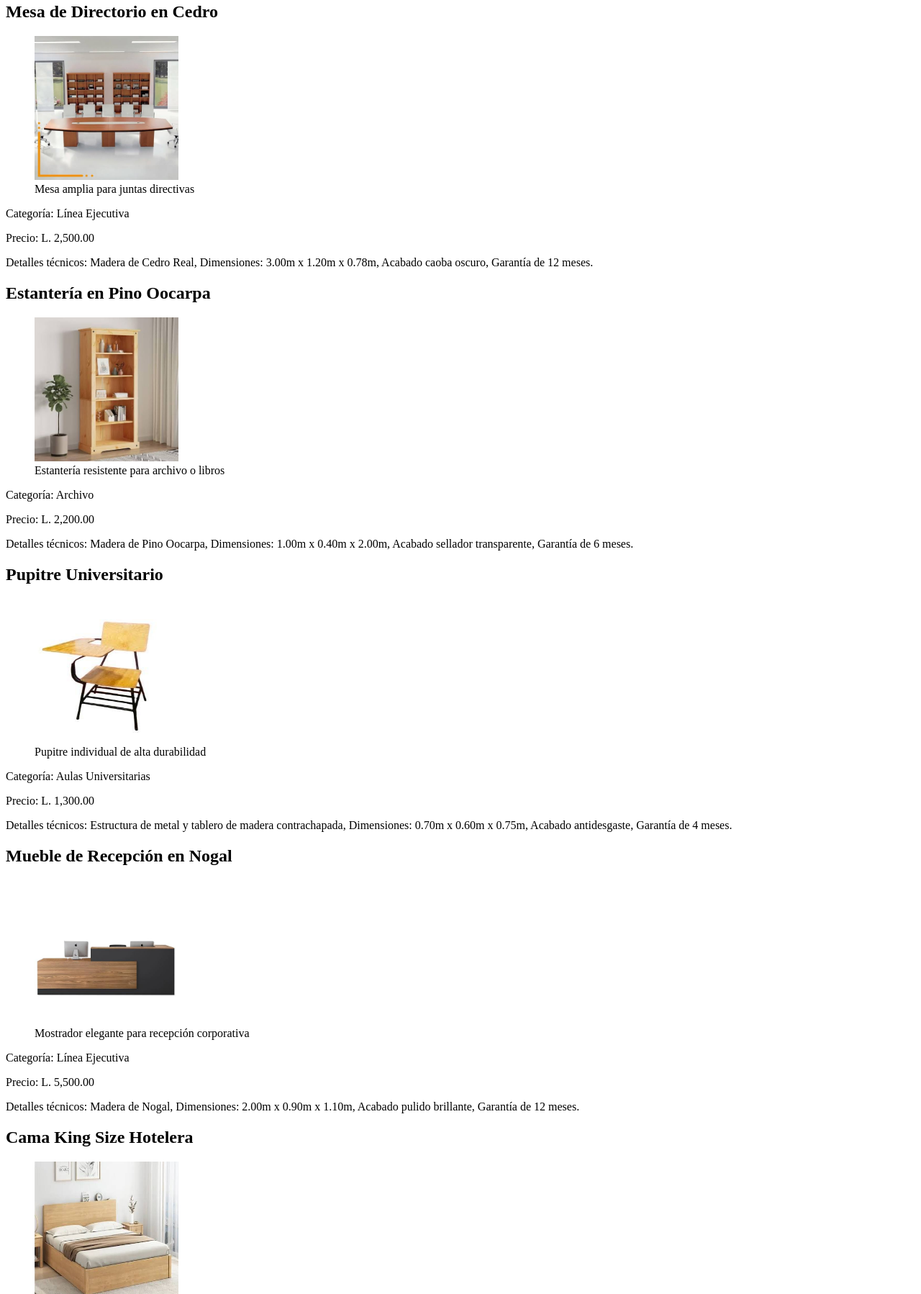
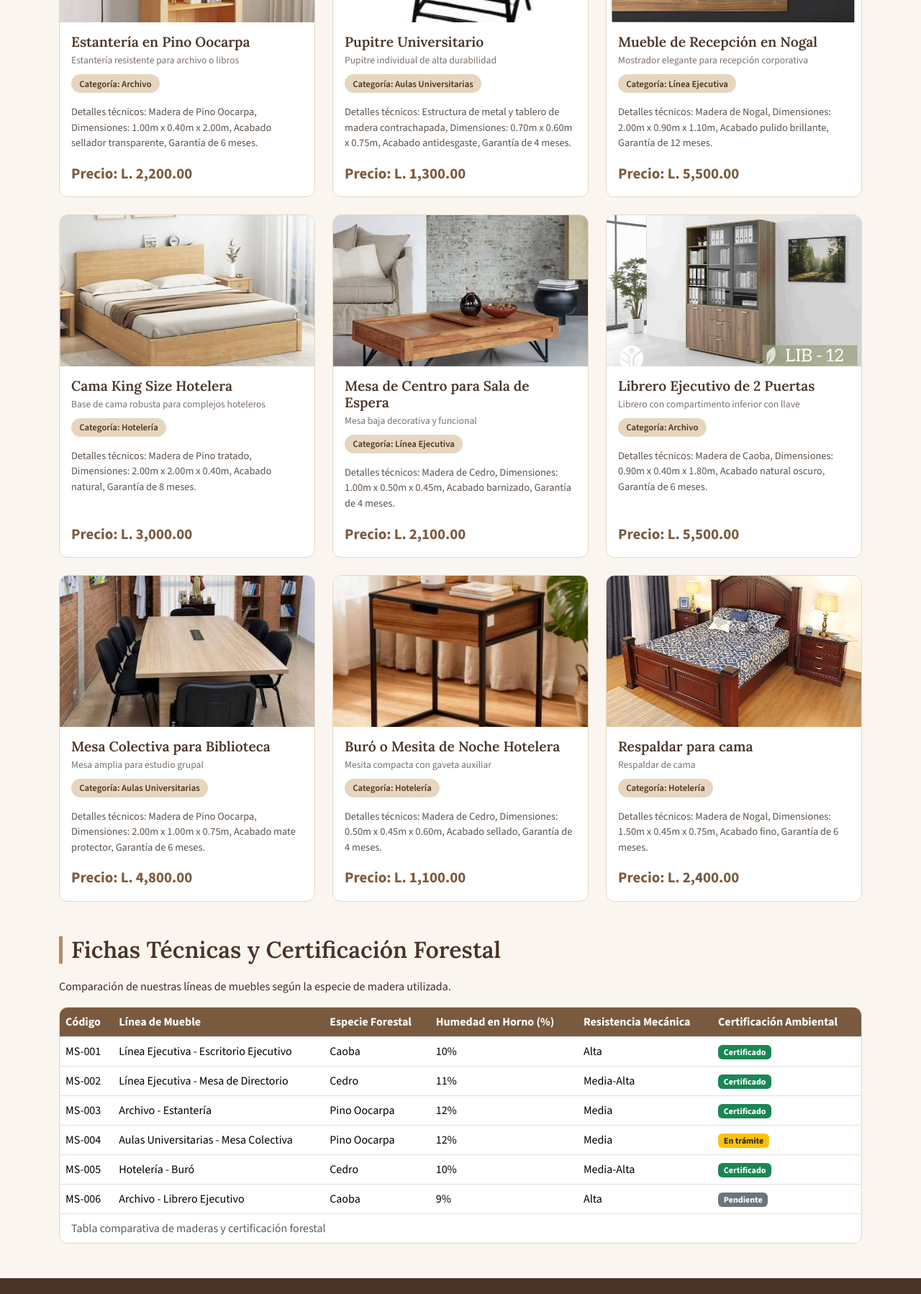
Before and after one commit to Marifer2922/Examen1, a plain HTML site: page Catalogo.html in a window 1280 px wide. Shown: the part 1002-2800 px from the top of the page at 72% size. Drawn offline with nearby package versions, Linux system fonts and the light colour scheme.

Commit message:
Archivo catalogos con estilos

```diff
--- a/Catalogo.html
+++ b/Catalogo.html
@@ -4,177 +4,179 @@
     <meta charset="UTF-8">
     <meta name="viewport" content="width=device-width, initial-scale=1.0">
     <title>Catálogo - Mueblesig Honduras</title>
+    <link rel="preconnect" href="https://fonts.googleapis.com">
+    <link href="https://fonts.googleapis.com/css2?family=Lora:wght@600;700&family=Source+Sans+3:wght@400;600;700&display=swap" rel="stylesheet">
+    <link href="https://cdn.jsdelivr.net/npm/bootstrap@5.3.3/dist/css/bootstrap.min.css" rel="stylesheet">
+    <link href="https://cdn.jsdelivr.net/npm/bootstrap-icons@1.11.3/font/bootstrap-icons.min.css" rel="stylesheet">
+    <link href="css/estilos.css" rel="stylesheet">
 </head>
 <body>
     <header>
+        <p class="barra-superior"><i class="bi bi-telephone-fill"></i> Teléfonos de atención al cliente: 2234-5678 / 2232-4578 | <i class="bi bi-clock-fill"></i> Horarios de nuestro taller: Lunes a Viernes 9am - 5pm</p>
 
-        <nav>
-            <ul>
-                <li><a href="index.html">Inicio</a></li>
-                <li><a href="Catalogo.html">Catálogo</a></li>
-                <li><a href="LotesEspeciales.html">Lotes Especiales</a></li>
-                <li><a href="Licitaciones.html">Licitaciones</a></li>
-                <li><a href="Contacto.html">Contacto</a></li>
-            </ul>
+        <nav class="navbar navbar-expand-lg menu-principal">
+            <a class="navbar-brand" href="index.html"><img src="img/logo.jfif" alt="Logo de Mueblesig Honduras" width="45" height="45"> Mueblesig Honduras</a>
+            <button class="navbar-toggler" type="button" data-bs-toggle="collapse" data-bs-target="#menu" aria-controls="menu" aria-expanded="false" aria-label="Abrir menú">
+                <span class="navbar-toggler-icon"></span>
+            </button>
+            <div class="collapse navbar-collapse" id="menu">
+                <ul class="navbar-nav ms-auto">
+                    <li class="nav-item"><a class="nav-link" href="index.html">Inicio</a></li>
+                    <li class="nav-item"><a class="nav-link active" href="Catalogo.html">Catálogo</a></li>
+                    <li class="nav-item"><a class="nav-link" href="LotesEspeciales.html">Lotes Especiales</a></li>
+                    <li class="nav-item"><a class="nav-link" href="Licitaciones.html">Licitaciones</a></li>
+                    <li class="nav-item"><a class="nav-link" href="Contacto.html">Contacto</a></li>
+                </ul>
+                <a href="https://wa.me/50422345678" class="btn btn-whatsapp ms-lg-3"><i class="bi bi-whatsapp"></i> Cotizar Lote por WhatsApp</a>
+            </div>
         </nav>
 
-        <h1>Nuestro Catálogo</h1>
-        <p>Inventario completo para oficinas, universidades, hoteles y proyectos corporativos.</p>
+        <h1 class="titulo-pagina">Nuestro Catálogo</h1>
+        <p class="subtitulo-pagina">Inventario completo para oficinas, universidades, hoteles y proyectos corporativos.</p>
     </header>
 
-    <main>
-        <section id="Productos">
-
-            <article id="001">
+    <main class="container py-5">
+        <section id="Productos" class="grid-productos">
+            <article id="001" class="card tarjeta">
                 <h2>Escritorio Ejecutivo en Caoba</h2>
                 <figure>
                     <img src="img/escritorio.jfif" alt="Escritorio Ejecutivo en Caoba" width="200" height="200">
                     <figcaption>Escritorio de alta gerencia</figcaption>
                 </figure>
-                <p>Categoría: Línea Ejecutiva</p>
-                <p>Precio: L. 1,500.00</p>
-                <p>Detalles técnicos: Madera de Caoba, Dimensiones: 1.60m x 0.80m x 0.75m, Acabado barniz natural, Garantía de 6 meses.</p>
+                <p class="categoria">Categoría: Línea Ejecutiva</p>
+                <p class="precio">Precio: L. 1,500.00</p>
+                <p class="detalles">Detalles técnicos: Madera de Caoba, Dimensiones: 1.60m x 0.80m x 0.75m, Acabado barniz natural, Garantía de 6 meses.</p>
             </article>
 
-
-            <article id="002">
+            <article id="002" class="card tarjeta">
                 <h2>Silla Operativa Ergonómica</h2>
                 <figure>
                     <img src="img/silla.cedro.jfif" alt="Silla Operativa Ergonómica" width="200" height="200">
                     <figcaption>Silla con soporte lumbar ajustable</figcaption>
                 </figure>
-                <p>Categoría: Línea Ejecutiva</p>
-                <p>Precio: L. 800.00</p>
-                <p>Detalles técnicos: Estructura de cedro y malla reforzada, Dimensiones: 0.60m x 0.60m x 1.10m, Acabado mate, Garantía de 5 meses.</p>
+                <p class="categoria">Categoría: Línea Ejecutiva</p>
+                <p class="precio">Precio: L. 800.00</p>
+                <p class="detalles">Detalles técnicos: Estructura de cedro y malla reforzada, Dimensiones: 0.60m x 0.60m x 1.10m, Acabado mate, Garantía de 5 meses.</p>
             </article>
 
-
-            <article id="003">
+            <article id="003" class="card tarjeta">
                 <h2>Mesa de Directorio en Cedro</h2>
                 <figure>
                     <img src="img/mesareu.jfif" alt="Mesa de Directorio en Cedro" width="200" height="200">
                     <figcaption>Mesa amplia para juntas directivas</figcaption>
                 </figure>
-                <p>Categoría: Línea Ejecutiva</p>
-                <p>Precio: L. 2,500.00</p>
-                <p>Detalles técnicos: Madera de Cedro Real, Dimensiones: 3.00m x 1.20m x 0.78m, Acabado caoba oscuro, Garantía de 12 meses.</p>
+                <p class="categoria">Categoría: Línea Ejecutiva</p>
+                <p class="precio">Precio: L. 2,500.00</p>
+                <p class="detalles">Detalles técnicos: Madera de Cedro Real, Dimensiones: 3.00m x 1.20m x 0.78m, Acabado caoba oscuro, Garantía de 12 meses.</p>
             </article>
 
-
-            <article id="004">
+            <article id="004" class="card tarjeta">
                 <h2>Estantería en Pino Oocarpa</h2>
                 <figure>
                     <img src="img/estanteria.jfif" alt="Estantería en Pino Oocarpa" width="200" height="200">
                     <figcaption>Estantería resistente para archivo o libros</figcaption>
                 </figure>
-                <p>Categoría: Archivo</p>
-                <p>Precio: L. 2,200.00</p>
-                <p>Detalles técnicos: Madera de Pino Oocarpa, Dimensiones: 1.00m x 0.40m x 2.00m, Acabado sellador transparente, Garantía de 6 meses.</p>
+                <p class="categoria">Categoría: Archivo</p>
+                <p class="precio">Precio: L. 2,200.00</p>
+                <p class="detalles">Detalles técnicos: Madera de Pino Oocarpa, Dimensiones: 1.00m x 0.40m x 2.00m, Acabado sellador transparente, Garantía de 6 meses.</p>
             </article>
 
-
-            <article id="005">
+            <article id="005" class="card tarjeta">
                 <h2>Pupitre Universitario</h2>
                 <figure>
                     <img src="img/pupitre.jfif" alt="Pupitre Universitario" width="200" height="200">
                     <figcaption>Pupitre individual de alta durabilidad</figcaption>
                 </figure>
-                <p>Categoría: Aulas Universitarias</p>
-                <p>Precio: L. 1,300.00</p>
-                <p>Detalles técnicos: Estructura de metal y tablero de madera contrachapada, Dimensiones: 0.70m x 0.60m x 0.75m, Acabado antidesgaste, Garantía de 4 meses.</p>
+                <p class="categoria">Categoría: Aulas Universitarias</p>
+                <p class="precio">Precio: L. 1,300.00</p>
+                <p class="detalles">Detalles técnicos: Estructura de metal y tablero de madera contrachapada, Dimensiones: 0.70m x 0.60m x 0.75m, Acabado antidesgaste, Garantía de 4 meses.</p>
             </article>
 
-
-            <article id="006">
+            <article id="006" class="card tarjeta">
                 <h2>Mueble de Recepción en Nogal</h2>
                 <figure>
                     <img src="img/recepcion.jfif" alt="Mueble de Recepción en Nogal" width="200" height="200">
                     <figcaption>Mostrador elegante para recepción corporativa</figcaption>
                 </figure>
-                <p>Categoría: Línea Ejecutiva</p>
-                <p>Precio: L. 5,500.00</p>
-                <p>Detalles técnicos: Madera de Nogal, Dimensiones: 2.00m x 0.90m x 1.10m, Acabado pulido brillante, Garantía de 12 meses.</p>
+                <p class="categoria">Categoría: Línea Ejecutiva</p>
+                <p class="precio">Precio: L. 5,500.00</p>
+                <p class="detalles">Detalles técnicos: Madera de Nogal, Dimensiones: 2.00m x 0.90m x 1.10m, Acabado pulido brillante, Garantía de 12 meses.</p>
             </article>
 
-
-            <article id="007">
+            <article id="007" class="card tarjeta">
                 <h2>Cama King Size Hotelera</h2>
                 <figure>
                     <img src="img/base.jfif" alt="Cama King Size Hotelera" width="200" height="200">
                     <figcaption>Base de cama robusta para complejos hoteleros</figcaption>
                 </figure>
-                <p>Categoría: Hotelería</p>
-                <p>Precio: L. 3,000.00</p>
-                <p>Detalles técnicos: Madera de Pino tratado, Dimensiones: 2.00m x 2.00m x 0.40m, Acabado natural, Garantía de 8 meses.</p>
+                <p class="categoria">Categoría: Hotelería</p>
+                <p class="precio">Precio: L. 3,000.00</p>
+                <p class="detalles">Detalles técnicos: Madera de Pino tratado, Dimensiones: 2.00m x 2.00m x 0.40m, Acabado natural, Garantía de 8 meses.</p>
             </article>
 
-
-            <article id="008">
+            <article id="008" class="card tarjeta">
                 <h2>Mesa de Centro para Sala de Espera</h2>
                 <figure>
                     <img src="img/mesacentro.jfif" alt="Mesa de Centro" width="200" height="200">
                     <figcaption>Mesa baja decorativa y funcional</figcaption>
                 </figure>
-                <p>Categoría: Línea Ejecutiva</p>
-                <p>Precio: L. 2,100.00</p>
-                <p>Detalles técnicos: Madera de Cedro, Dimensiones: 1.00m x 0.50m x 0.45m, Acabado barnizado, Garantía de 4 meses.</p>
+                <p class="categoria">Categoría: Línea Ejecutiva</p>
+                <p class="precio">Precio: L. 2,100.00</p>
+                <p class="detalles">Detalles técnicos: Madera de Cedro, Dimensiones: 1.00m x 0.50m x 0.45m, Acabado barnizado, Garantía de 4 meses.</p>
             </article>
 
-
-            <article id="009">
+            <article id="009" class="card tarjeta">
                 <h2>Librero Ejecutivo de 2 Puertas</h2>
                 <figure>
                     <img src="img/librero.jfif" alt="Librero Ejecutivo" width="200" height="200">
                     <figcaption>Librero con compartimento inferior con llave</figcaption>
                 </figure>
-                <p>Categoría: Archivo</p>
-                <p>Precio: L. 5,500.00</p>
-                <p>Detalles técnicos: Madera de Caoba, Dimensiones: 0.90m x 0.40m x 1.80m, Acabado natural oscuro, Garantía de 6 meses.</p>
+                <p class="categoria">Categoría: Archivo</p>
+                <p class="precio">Precio: L. 5,500.00</p>
+                <p class="detalles">Detalles técnicos: Madera de Caoba, Dimensiones: 0.90m x 0.40m x 1.80m, Acabado natural oscuro, Garantía de 6 meses.</p>
             </article>
 
-            <article id="010">
+            <article id="010" class="card tarjeta">
                 <h2>Mesa Colectiva para Biblioteca</h2>
                 <figure>
                     <img src="img/mesaamplia.jfif" alt="Mesa Colectiva" width="200" height="200">
                     <figcaption>Mesa amplia para estudio grupal</figcaption>
                 </figure>
-                <p>Categoría: Aulas Universitarias</p>
-                <p>Precio: L. 4,800.00</p>
-                <p>Detalles técnicos: Madera de Pino Oocarpa, Dimensiones: 2.00m x 1.00m x 0.75m, Acabado mate protector, Garantía de 6 meses.</p>
+                <p class="categoria">Categoría: Aulas Universitarias</p>
+                <p class="precio">Precio: L. 4,800.00</p>
+                <p class="detalles">Detalles técnicos: Madera de Pino Oocarpa, Dimensiones: 2.00m x 1.00m x 0.75m, Acabado mate protector, Garantía de 6 meses.</p>
             </article>
 
-
-            <article id="011">
+            <article id="011" class="card tarjeta">
                 <h2>Buró o Mesita de Noche Hotelera</h2>
                 <figure>
                     <img src="img/buro.jfif" alt="Buró Hotelero" width="200" height="200">
                     <figcaption>Mesita compacta con gaveta auxiliar</figcaption>
                 </figure>
-                <p>Categoría: Hotelería</p>
-                <p>Precio: L. 1,100.00</p>
-                <p>Detalles técnicos: Madera de Cedro, Dimensiones: 0.50m x 0.45m x 0.60m, Acabado sellado, Garantía de 4 meses.</p>
+                <p class="categoria">Categoría: Hotelería</p>
+                <p class="precio">Precio: L. 1,100.00</p>
+                <p class="detalles">Detalles técnicos: Madera de Cedro, Dimensiones: 0.50m x 0.45m x 0.60m, Acabado sellado, Garantía de 4 meses.</p>
             </article>
 
-
-            <article id="012">
+            <article id="012" class="card tarjeta">
                 <h2>Respaldar para cama</h2>
                 <figure>
                     <img src="img/respaldar.jfif" alt="Respaldar para cama" width="200" height="200">
                     <figcaption>Respaldar de cama</figcaption>
                 </figure>
-                <p>Categoría: Hotelería</p>
-                <p>Precio: L. 2,400.00</p>
-                <p>Detalles técnicos: Madera de Nogal, Dimensiones: 1.50m x 0.45m x 0.75m, Acabado fino, Garantía de 6 meses.</p>
+                <p class="categoria">Categoría: Hotelería</p>
+                <p class="precio">Precio: L. 2,400.00</p>
+                <p class="detalles">Detalles técnicos: Madera de Nogal, Dimensiones: 1.50m x 0.45m x 0.75m, Acabado fino, Garantía de 6 meses.</p>
             </article>
         </section>
 
-        <section id="FichasTecnicas">
-            <h2>Fichas Técnicas y Certificación Forestal</h2>
+        <section id="FichasTecnicas" class="mt-5">
+            <h2 class="titulo-seccion">Fichas Técnicas y Certificación Forestal</h2>
             <p>Comparación de nuestras líneas de muebles según la especie de madera utilizada.</p>
 
-            <div id="contenedorTabla">
-                <table>
-                    <caption>Tabla comparativa de maderas y certificación forestal</caption>
+            <div id="contenedorTabla" class="table-responsive caja-blanca">
+                <table class="table table-hover align-middle mb-0 tabla-fichas">
+                    <caption class="px-3">Tabla comparativa de maderas y certificación forestal</caption>
                     <thead>
                         <tr>
                             <th>Código</th>
@@ -192,7 +194,7 @@
                             <td>Caoba</td>
                             <td>10%</td>
                             <td>Alta</td>
-                            <td><span>Certificado</span></td>
+                            <td><span class="badge bg-success">Certificado</span></td>
                         </tr>
                         <tr>
                             <td>MS-002</td>
@@ -200,7 +202,7 @@
                             <td>Cedro</td>
                             <td>11%</td>
                             <td>Media-Alta</td>
-                            <td><span>Certificado</span></td>
+                            <td><span class="badge bg-success">Certificado</span></td>
                         </tr>
                         <tr>
                             <td>MS-003</td>
@@ -208,7 +210,7 @@
                             <td>Pino Oocarpa</td>
                             <td>12%</td>
                             <td>Media</td>
-                            <td><span>Certificado</span></td>
+                            <td><span class="badge bg-success">Certificado</span></td>
                         </tr>
                         <tr>
                             <td>MS-004</td>
@@ -216,7 +218,7 @@
                             <td>Pino Oocarpa</td>
                             <td>12%</td>
                             <td>Media</td>
-                            <td><span>En trámite</span></td>
+                            <td><span class="badge bg-warning text-dark">En trámite</span></td>
                         </tr>
                         <tr>
                             <td>MS-005</td>
@@ -224,7 +226,7 @@
                             <td>Cedro</td>
                             <td>10%</td>
                             <td>Media-Alta</td>
-                            <td><span>Certificado</span></td>
+                            <td><span class="badge bg-success">Certificado</span></td>
                         </tr>
                         <tr>
                             <td>MS-006</td>
@@ -232,7 +234,7 @@
                             <td>Caoba</td>
                             <td>9%</td>
                             <td>Alta</td>
-                            <td><span>Pendiente</span></td>
+                            <td><span class="badge bg-secondary">Pendiente</span></td>
                         </tr>
                     </tbody>
                 </table>
@@ -240,10 +242,15 @@
         </section>
     </main>
 
-    <footer>
-        <p>Km 114 Carretera CA-5, Siguatepeque, Comayagua - Tel: 2234-5678</p>
-        <p>Blvrd. Morazán, Tegucigalpa - Tel: 2232-4578</p>
+    <footer class="pie-pagina">
+        <p><i class="bi bi-geo-alt-fill"></i> Km 114 Carretera CA-5, Siguatepeque, Comayagua - Tel: 2234-5678</p>
+        <p><i class="bi bi-shop"></i> Blvrd. Morazán, Tegucigalpa - Tel: 2232-4578</p>
+        <a href="https://facebook.com" class="red-social" aria-label="Facebook"><i class="bi bi-facebook"></i></a>
+        <a href="https://instagram.com" class="red-social" aria-label="Instagram"><i class="bi bi-instagram"></i></a>
+        <br>
         <a href="index.html">Regresar al Inicio</a>
     </footer>
+
+    <script src="https://cdn.jsdelivr.net/npm/bootstrap@5.3.3/dist/js/bootstrap.bundle.min.js"></script>
 </body>
 </html>
```
